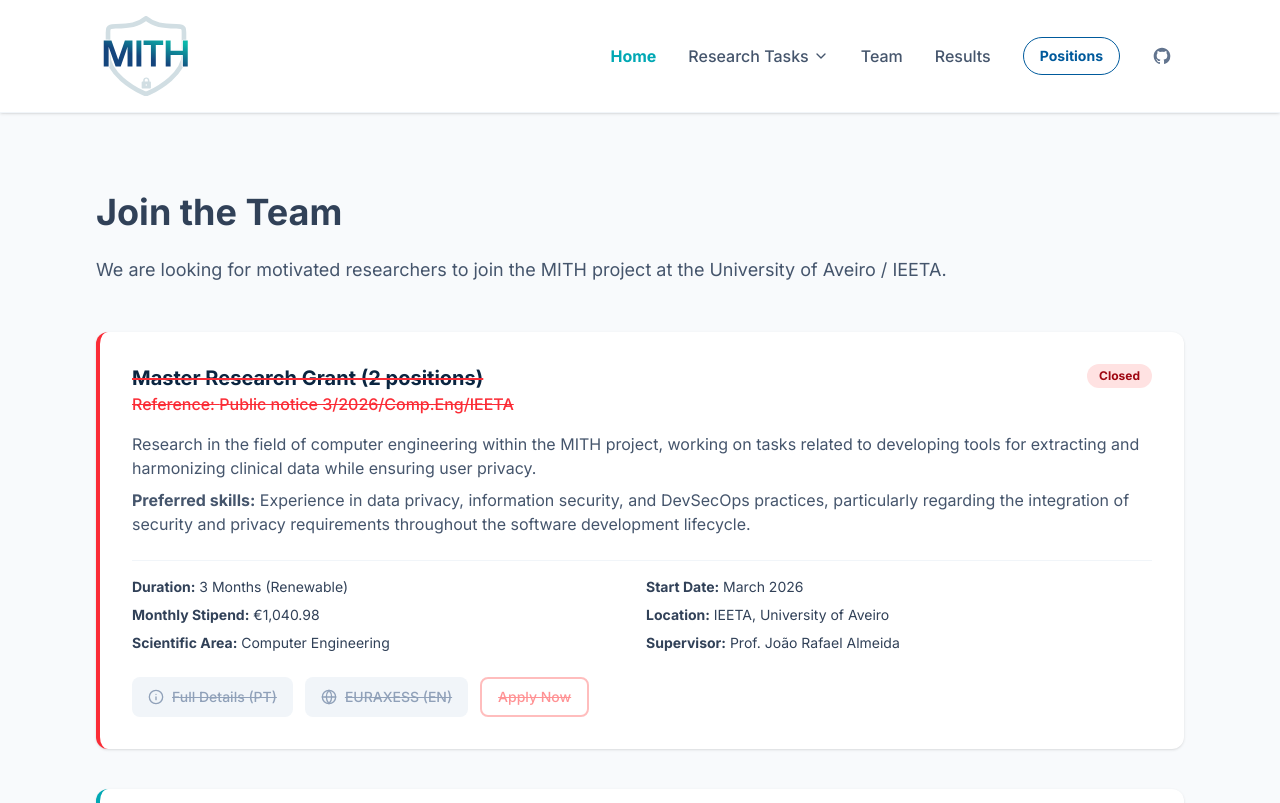
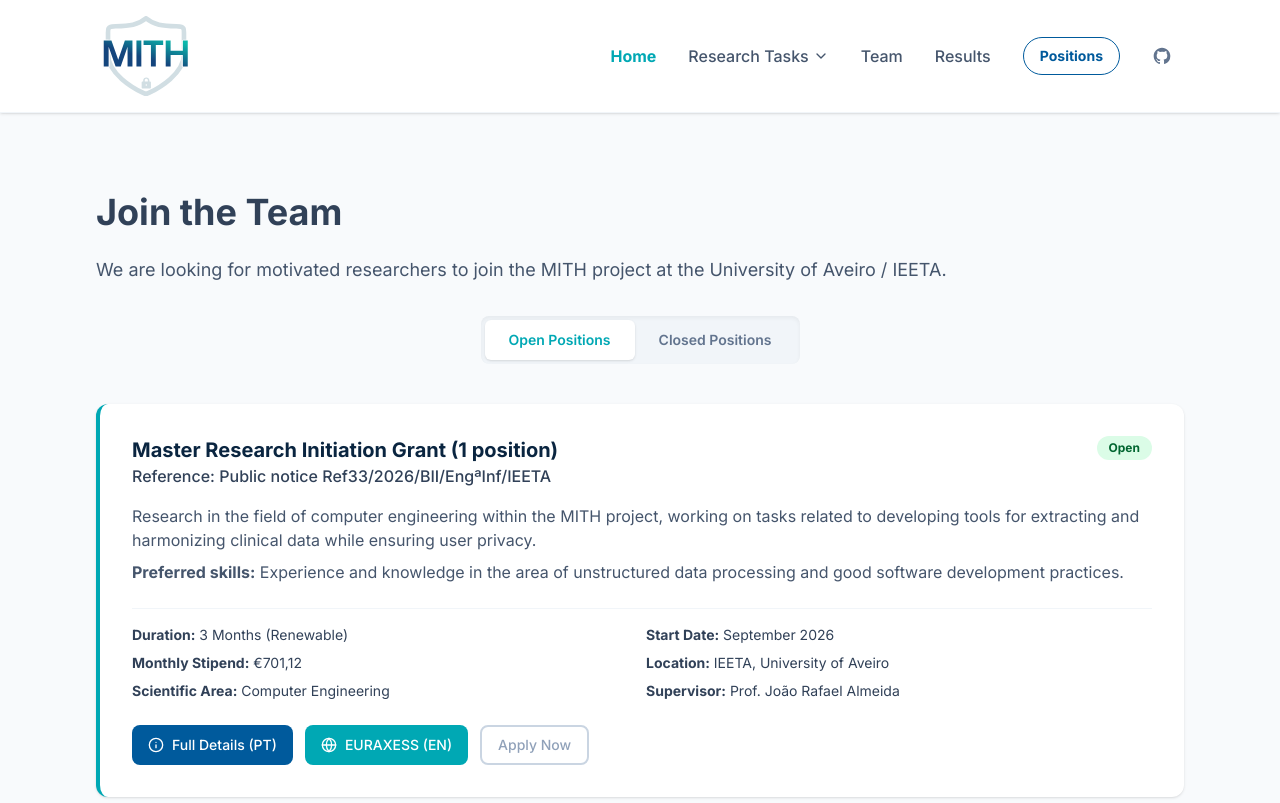
Before and after one commit to ieeta-mith/ieeta-mith.github.io, a React (Vite) app: page /jobs in a window 1280 px wide. Shown: the top 803 px of the page. Built offline with nearby package versions, Linux system fonts and the light colour scheme.

Commit message:
Update research grants

```diff
--- a/src/data/reasearch-grants.ts
+++ b/src/data/reasearch-grants.ts
@@ -4,7 +4,7 @@ export const RESEARCH_GRANTS: ResearchGrant[] = [
 	{
 		title: 'Master Research Grant (2 positions)',
 		reference: 'Public notice 3/2026/Comp.Eng/IEETA',
-		status: 'attributed',
+		status: 'closed',
 		description:
 			'Research in the field of computer engineering within the MITH project, working on tasks related to developing tools for extracting and harmonizing clinical data while ensuring user privacy.',
 		skills:
@@ -22,7 +22,7 @@ export const RESEARCH_GRANTS: ResearchGrant[] = [
 	{
 		title: 'Master Research Grant (2 positions)',
 		reference: 'Public notice Ref16/2026/BI/EngªInf./IEETA',
-		status: 'open',
+		status: 'closed',
 		description:
 			'Research in the field of computer engineering within the MITH project, working on tasks related to developing tools for extracting and harmonizing clinical data while ensuring user privacy.',
 		skills:
@@ -41,7 +41,7 @@ export const RESEARCH_GRANTS: ResearchGrant[] = [
 	{
 		title: 'Ph.D. Research Grant (1 position)',
 		reference: 'Public notice Ref17/2026/BI/EngªInf./IEETA',
-		status: 'open',
+		status: 'closed',
 		description:
 			'Research in the field of computer engineering within the MITH project, working on tasks related to developing tools for extracting and harmonizing clinical data while ensuring user privacy.',
 		skills:
@@ -57,4 +57,22 @@ export const RESEARCH_GRANTS: ResearchGrant[] = [
 		mailTo:
 			'mailto:ieeta-bolsas@ua.pt?subject=Reference: Public notice Ref17/2026/BI/EngªInf./IEETA',
 	},
+	{
+		title: 'Master Research Initiation Grant (1 position)',
+		reference: 'Public notice Ref33/2026/BII/EngªInf/IEETA',
+		status: 'open',
+		description:
+			'Research in the field of computer engineering within the MITH project, working on tasks related to developing tools for extracting and harmonizing clinical data while ensuring user privacy.',
+		skills:
+			'Experience and knowledge in the area of unstructured data processing and good software development practices.',
+		duration: '3 Months (Renewable)',
+		startDate: 'September 2026',
+		payment: '€701,12',
+		location: 'IEETA, University of Aveiro',
+		area: 'Computer Engineering',
+		supervisor: 'Prof. João Rafael Almeida',
+		uaLink: 'https://www.ua.pt/pt/noticias/3/98818',
+		euraxessLink: 'https://euraxess.ec.europa.eu/jobs/452879',
+		mailTo:	'mailto:joao.rafael.almeida@ua.pt?subject=Reference: Public notice Ref33/2026/BII/EngªInf/IEETA',
+	},
 ];
--- a/src/routes/jobs.tsx
+++ b/src/routes/jobs.tsx
@@ -1,4 +1,5 @@
 /* eslint-disable react-refresh/only-export-components */
+import { useState } from 'react';
 import { createFileRoute } from '@tanstack/react-router';
 import { RESEARCH_GRANTS } from '../data/reasearch-grants';
 import { ResearchGrantCard } from '../components/card';
@@ -8,18 +9,57 @@ export const Route = createFileRoute('/jobs')({
 });
 
 function RouteComponent() {
+	const [filter, setFilter] = useState<'open' | 'closed'>('open');
+	const filteredGrants = RESEARCH_GRANTS.filter((grant) => grant.status === filter);
+
 	return (
 		<div>
 			<main className="pt-48 pb-20 px-6 md:px-12 lg:px-24 max-w-7xl mx-auto">
 				<h1 className="text-4xl font-bold text-mith-dark mb-6">Join the Team</h1>
-				<p className="text-lg text-slate-600 mb-12">
+				<p className="text-lg text-slate-600 mb-8">
 					We are looking for motivated researchers to join the MITH project at the University of
 					Aveiro / IEETA.
 				</p>
+
+				<div className="flex mb-10 justify-center">
+					<div className="p-1 bg-slate-100 rounded-lg shadow-inner">
+						<button
+							onClick={() => setFilter('open')}
+							className={`px-6 cursor-pointer py-2.5 rounded-md text-sm font-semibold transition-all duration-300 ${
+								filter === 'open'
+									? 'bg-white text-teal shadow-sm'
+									: 'text-slate-500 hover:text-slate-700'
+							}`}
+						>
+							Open Positions
+						</button>
+						<button
+							onClick={() => setFilter('closed')}
+							className={`px-6 cursor-pointer py-2.5 rounded-md text-sm font-semibold transition-all duration-300 ${
+								filter === 'closed'
+									? 'bg-white text-slate-800 shadow-sm'
+									: 'text-slate-500 hover:text-slate-700'
+							}`}
+						>
+							Closed Positions
+						</button>
+					</div>
+				</div>
+
 				<div className="space-y-10">
-					{RESEARCH_GRANTS.map((grant, index) => (
-						<ResearchGrantCard key={index} {...grant} />
-					))}
+					{filteredGrants.length > 0 ? (
+						filteredGrants.map((grant, index) => (
+							<ResearchGrantCard key={index} {...grant} />
+						))
+					) : (
+						<div className="bg-slate-50 border border-slate-200 rounded-xl p-10 text-center">
+							<p className="text-slate-500 text-lg">
+								{filter === 'open'
+									? 'There are currently no open positions. Please check back later!'
+									: 'There are no closed positions to display.'}
+							</p>
+						</div>
+					)}
 				</div>
 			</main>
 		</div>
```
